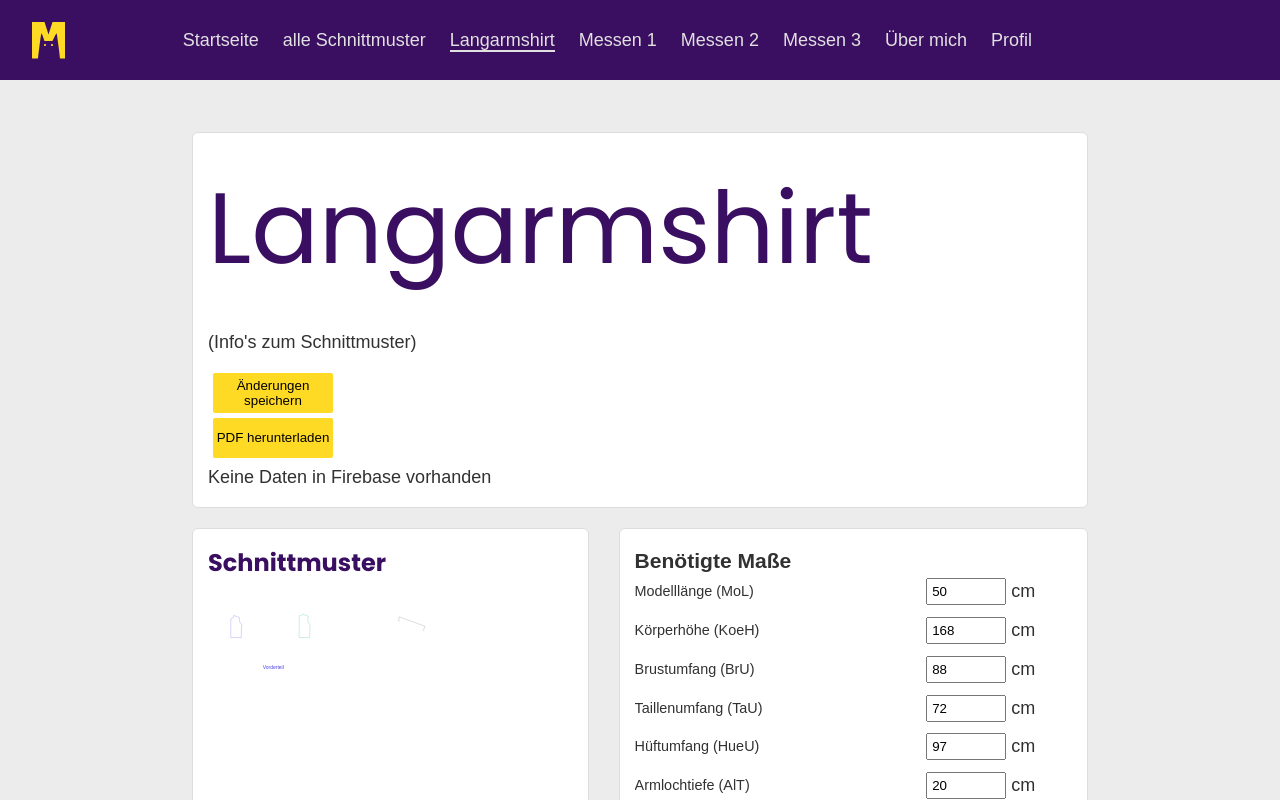
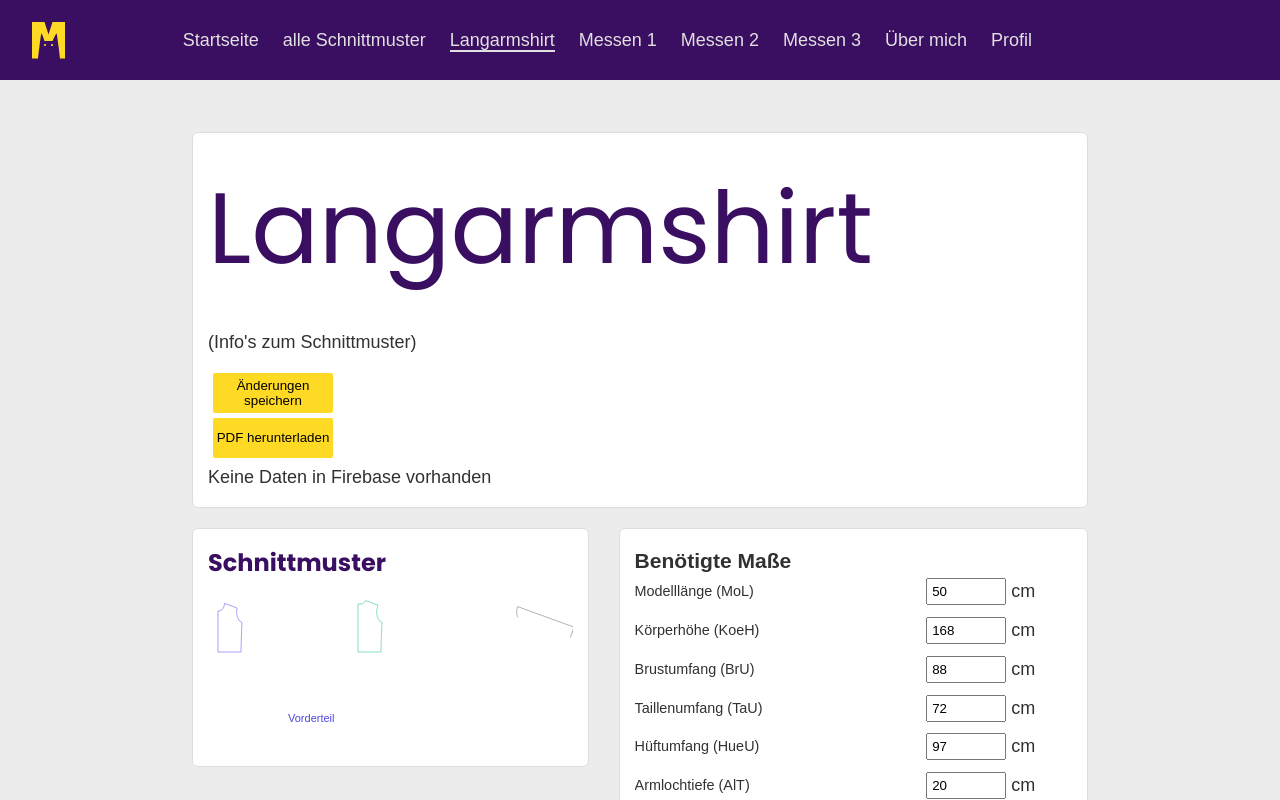
Before and after one commit to lisahuhn19-a11y/MA_LisaBucher_WebseiteSchnittmuster, a Vue app: page /langarmshirt in a window 1280 px wide. Shown: the top 800 px of the page. Built offline with nearby package versions, Linux system fonts and the light colour scheme; no server answers; the database is empty.

Commit message:
Zwischenstand: PDF Ausgabe funktioniert schon fast. Viewbox ist noch falsch, darum nur Vorderteil im PDF, aber grob funktioniert es!

```diff
--- a/src/views/LangarmshirtView.vue
+++ b/src/views/LangarmshirtView.vue
@@ -266,6 +266,24 @@ const firstName = computed(() => {
   return currentUser.value.displayName.split(' ')[0]
 })
 
+const svgDimensions = computed(() => {
+  const p6x = getVal('BrW') / 4
+  const p8x = (getVal('HlB') + 0.5) + getVal('SuNL') * Math.cos((getVal('SuWi') * Math.PI) / 180)
+  const p14x = p8x + Math.cos((getVal('SuWi') * Math.PI) / 180) * getVal('ArL')
+  const p3y = getVal('MoL')
+  const p10hy = 0 - 1.5 * Math.cos((getVal('SuWi') * Math.PI) / 180)
+
+  const puffer = 20
+
+  const width = puffer + p6x + p6x + Math.abs(p14x - p8x)
+  const height = Math.abs(p3y - p10hy) + puffer
+
+  return {
+    width: Math.round(width),
+    height: Math.round(height)
+  }
+})
+
 const downloadA4PDF = async () => {
   const pdf = new jsPDF({
     orientation: 'portrait',
@@ -276,13 +294,33 @@ const downloadA4PDF = async () => {
   const svgElement = document.querySelector('.pattern-svg-export')
   if (!svgElement) return
 
-  await pdf.svg(svgElement, {
-    x: 10,
-    y: 10,
-    width: 800,
-    height: 600
-  })
+  const a4Width = 190
+  const a4Height = 277
 
+  const totalWidth = svgDimensions.value.width*10
+  const totalHeight = svgDimensions.value.height*10
+
+  let isFirstPage = true
+
+  for (let y=0; y < totalHeight; y+= a4Height) {
+    for (let x=0; x < totalWidth; x+= a4Width) {
+      if (!isFirstPage) {
+        pdf.addPage('a4', 'portrait')
+      }
+      isFirstPage = false
+
+      svgElement.setAttribute('viewBox', `${x} ${y} $ {a4Width} ${a4Height}`)
+
+      await pdf.svg(svgElement, {
+        x: 10,
+        y:10,
+        width: a4Width,
+        height: a4Height
+      })
+    }
+  }
+
+  svgElement.setAttribute('viewBox', '0 0 500 700')
   pdf.save('schnittmusterLangarmshirt.pdf')
 }
 
@@ -308,36 +346,38 @@ const downloadA4PDF = async () => {
       <div class="svg-container">
         <h2>Schnittmuster</h2>
 
-        <svg viewBox="0 0 800 500" class="pattern-svg">
+        <svg viewBox="0 0 ${svgDimensions.width} ${svgDimensions.height}" class="pattern-svg">
           <!-- Weißer Hintergrund für das SVG -->
           <rect width="100%" height="100%" fill="white" />
 
-          <g transform="translate(50,50)">
+          <g transform="translate(10,10)">
             <path :d="vorderTeil" stroke="#4f46e5" stroke-width="0.5" fill="none" />
             <text x="70" y="120" font-size="11" fill="#4f46e5">Vorderteil</text>
           </g>
 
-          <g transform="translate(200,50)">
+          <g transform="translate(150,10)">
             <path :d="hinterTeil" fill="none" stroke="#10b981" stroke-width="0.5" />
           </g>
 
-          <g transform="translate(400,50)">
+          <g transform="translate(290,10)">
             <path :d="aermel" fill="none" stroke="#676767" stroke-width="0.5" />
           </g>
         </svg>
       </div>
 
       <div style="display:none;">
-        <svg viewBox="0 0 800 500" class="pattern-svg-export">
+        <svg viewBox="0 0 ${svgDimensions.width*10} ${svgDimensions.height*10}" class="pattern-svg-export">
           <rect width="100%" height="100%" fill="white" />
-          <g transform="translate(50,50)">
-            <path :d="vorderTeil" stroke="black" stroke-width="0.5" fill="none" />
-          </g>
-          <g transform="translate(200,50)">
-            <path :d="hinterTeil" fill="none" stroke="black" stroke-width="0.5" />
-          </g>
-          <g transform="translate(400,50)">
-            <path :d="aermel" fill="none" stroke="black" stroke-width="0.5" />
+          <g transform="scale(10)">
+            <g transform="translate(10,10)">
+              <path :d="vorderTeil" stroke="black" stroke-width="0.05" fill="none" />
+            </g>
+            <g transform="translate(150,10)">
+              <path :d="hinterTeil" fill="none" stroke="black" stroke-width="0.05" />
+            </g>
+            <g transform="translate(290,10)">
+              <path :d="aermel" fill="none" stroke="black" stroke-width="0.05" />
+            </g>
           </g>
         </svg>
       </div>
```
